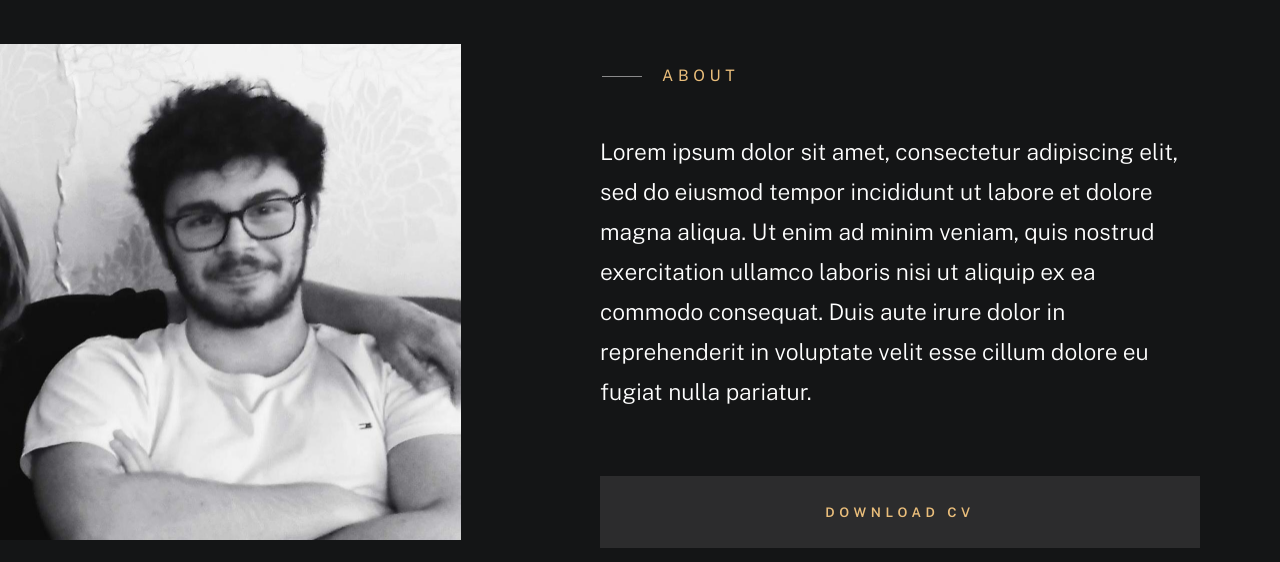
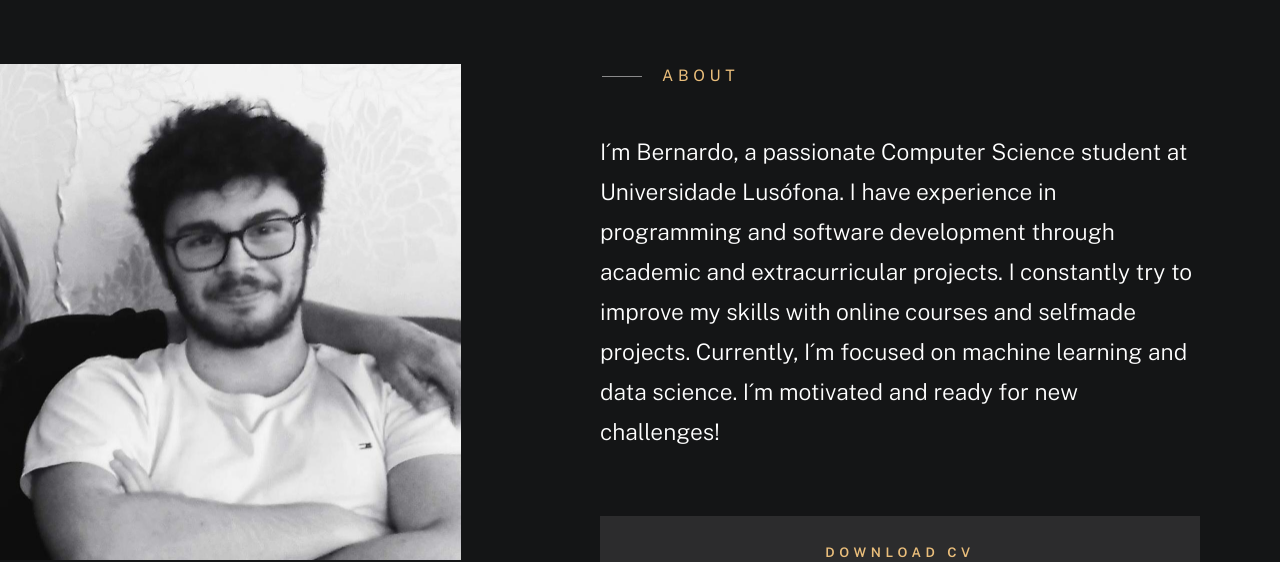
Before and after one commit to marujoo/marujoostandby.github.io, a plain HTML site: page index.html in a window 1280 px wide. Shown: the part 1140-1702 px from the top of the page. Drawn offline with nearby package versions, Linux system fonts and the light colour scheme; a web font is replaced by a local one.

Commit message:
Update index.html

```diff
--- a/index.html
+++ b/index.html
@@ -135,11 +135,11 @@
                                 About
                             </h2>
                             <p class="attention-getter" data-animate-el>
-                                Lorem ipsum dolor sit amet, consectetur adipiscing elit, sed do eiusmod
-                                tempor incididunt ut labore et dolore magna aliqua. Ut enim ad minim
-                                veniam, quis nostrud exercitation ullamco laboris nisi ut aliquip ex
-                                ea commodo consequat. Duis aute irure dolor in reprehenderit in voluptate
-                                velit esse cillum dolore eu fugiat nulla pariatur.
+                                I´m Bernardo, a passionate Computer Science student at Universidade
+                                Lusófona. I have experience in programming and software development
+                                through academic and extracurricular projects. I constantly try to improve
+                                my skills with online courses and selfmade projects. Currently, I´m focused
+                                on machine learning and data science. I´m motivated and ready for new challenges!
                             </p>
                             <a href="#0" class="btn btn--medium u-fullwidth" data-animate-el>Download CV</a>
 
```
